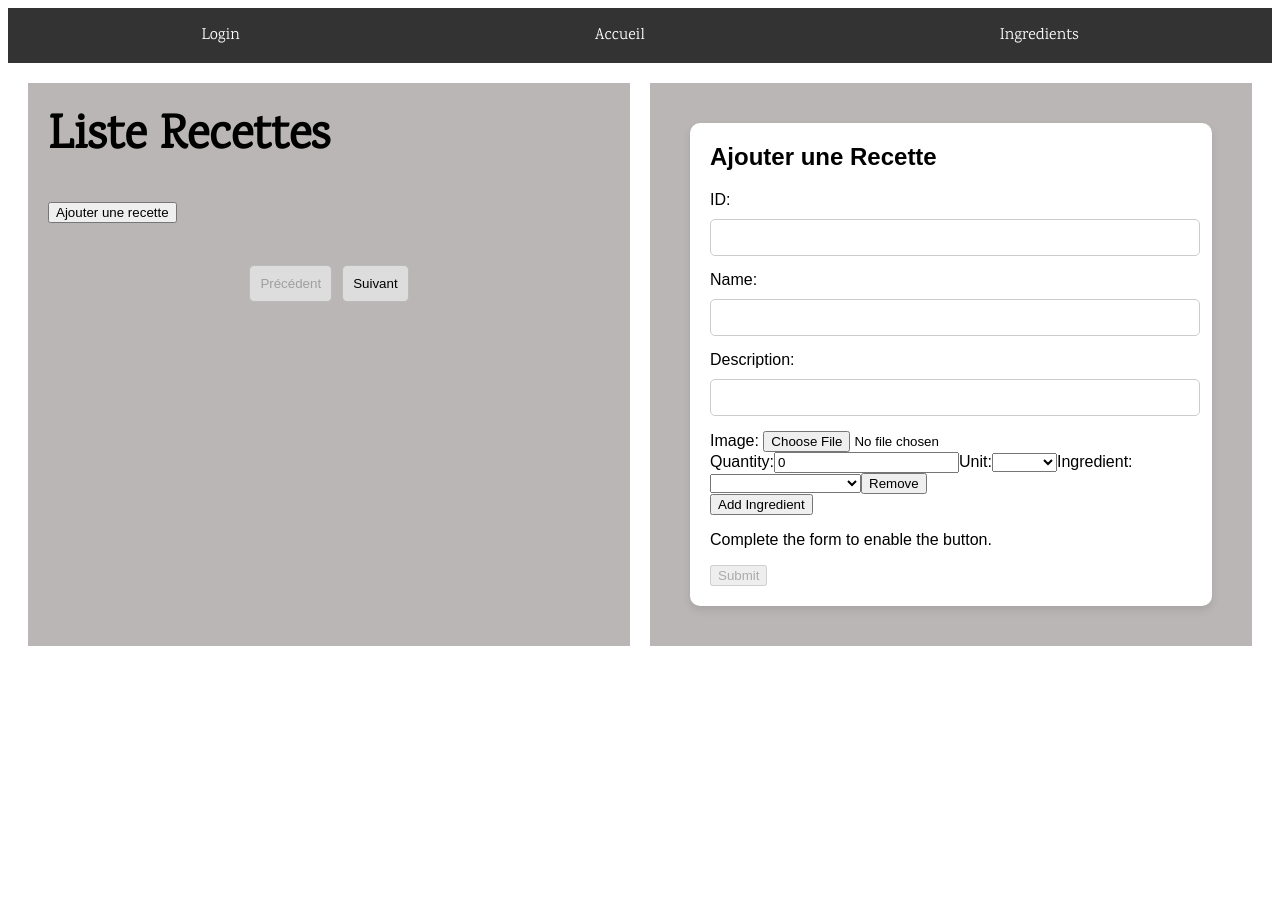
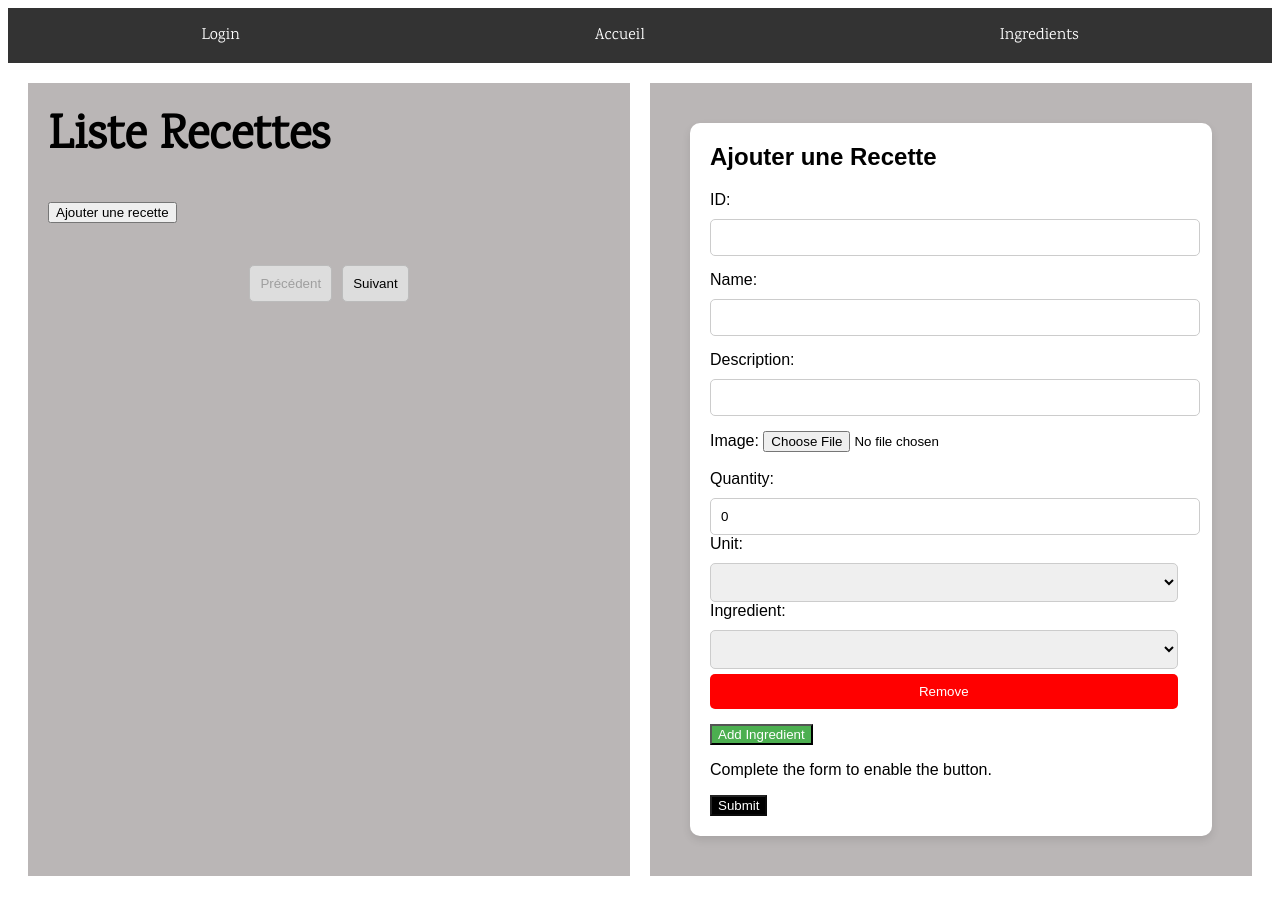
Before and after one commit to hodindorian/Daidokoro, an Angular app in the folder daidokoro/: page / in a window 1280 px wide. Both pictures are taken after a click on the button "Ajouter une recette". Before the commit the page ends 800 px from the top, so only its background shows below. Built offline with nearby package versions, Linux system fonts and the light colour scheme.

Commit message:
Adding Form front with the new form

```diff
--- a/daidokoro/src/app/component/recipe-form/recipe-form.component.html
+++ b/daidokoro/src/app/component/recipe-form/recipe-form.component.html
@@ -104,12 +104,14 @@
     <label for="image">Image: </label>
     <input id="image" type="file" (change)="onFileChange($event)">
 
+    <br>
     <div *ngIf="imageBase64">
       <img [src]="imageBase64" alt="Selected Image" style="max-width: 200px; max-height: 200px;">
     </div>
+    <br>
 
     <div formArrayName="ingredients">
-      <div *ngFor="let ingredient of ingredients.controls; let i=index" [formGroupName]="i">
+      <div *ngFor="let ingredient of ingredients.controls; let i=index" [formGroupName]="i" class="form-group">
         <label for="ingredient-quantity">Quantity:</label>
         <input id="ingredient-quantity" type="number" formControlName="quantity" required>
 
@@ -123,14 +125,14 @@
           <option *ngFor="let ingredient of ingredientsList" [value]="ingredient.$name">{{ ingredient.$name }}</option>
         </select>
 
-        <button type="button" (click)="removeIngredient(i)">Remove</button>
+        <button type="button" class="remove-button" (click)="removeIngredient(i)">Remove</button>
       </div>
     </div>
 
-    <button type="button" (click)="addIngredient()">Add Ingredient</button>
+    <button type="button" class="add-ingredient-button" (click)="addIngredient()">Add Ingredient</button>
 
     <p>Complete the form to enable the button.</p>
-    <button type="submit" [disabled]="!recipeForm.valid">Submit</button>
+    <button type="submit"  class="submit-button"  [disabled]="!recipeForm.valid">Submit</button>
   </form>
   </div>
 </body>
```
